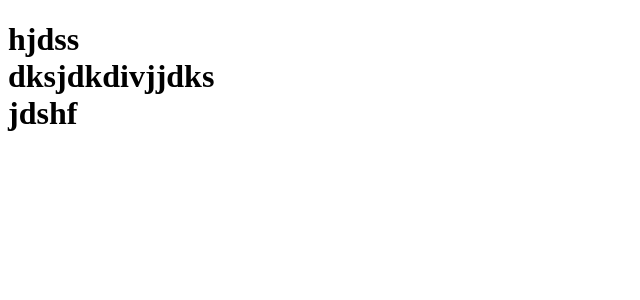
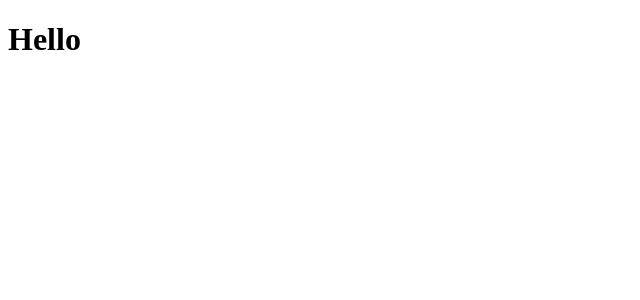
Before and after one commit to Ritter1111/eCommerce-Application, a React app: page / in a window 1280 px wide. Shown: the top 300 px of the page, without its empty margins (0-640 px from the left). Built offline with nearby package versions, Linux system fonts and the light colour scheme.

Commit message:
feat: add script for eslint

```diff
--- a/package.json
+++ b/package.json
@@ -7,7 +7,9 @@
     "start": "webpack serve --open --config ./webpack.config.js --env mode=dev",
     "build": "webpack --config ./webpack.config.js --env mode=prod",
     "clear": "rd /s /q dist",
-    "format": "prettier --write \"src/**/*.tsx\""
+    "prettier:format": "prettier --write \"src/**/*.tsx\"",
+    "lint:fix": "npx eslint \"src/**/*.tsx\" --fix",
+    "lint": " eslint \"src/**/*.tsx\""
   },
   "author": "",
   "license": "ISC",
@@ -25,6 +27,7 @@
     "clean-webpack-plugin": "^4.0.0",
     "css-loader": "^6.8.1",
     "eslint": "^8.46.0",
+    "eslint-config-prettier": "^8.9.0",
     "eslint-plugin-prettier": "^5.0.0",
     "eslint-plugin-react": "^7.33.1",
     "eslint-webpack-plugin": "^4.0.1",
--- a/src/App.tsx
+++ b/src/App.tsx
@@ -1,9 +1,11 @@
-// const App = () => {
-//   return (
-//     <div>
-//       <h1>Hello</h1>
-//     </div>
-//   )
-// }
+import React from 'react';
 
-// export default App
+const App = () => {
+  return (
+    <div>
+      <h1>Hello</h1>
+    </div>
+  )
+}
+
+export default App
--- a/src/index.tsx
+++ b/src/index.tsx
@@ -1,12 +1,14 @@
 import React from 'react';
-import ReactDOM from 'react-dom';
+import { StrictMode } from "react";
+import { createRoot } from "react-dom/client";
 
-ReactDOM.render(
-  <h1>
-    hjdss{' '}
-    <div>
-      dksjdkdivjjdks <div>jdshf</div>
-    </div>
-  </h1>,
-  document.getElementById('root')
+import  App  from "./App";
+
+const rootElement = document.getElementById("root") as HTMLElement;
+const root = createRoot(rootElement);
+
+root.render(
+  <StrictMode>
+    <App />
+  </StrictMode>
 );
```
Also changed, not shown: .eslintrc.json, 1 other file (tests, documents, lock files or other folders).
